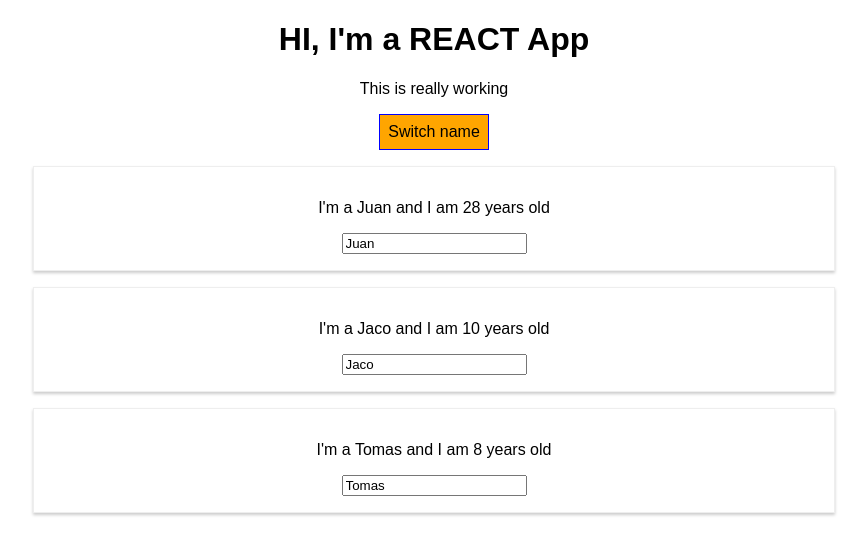
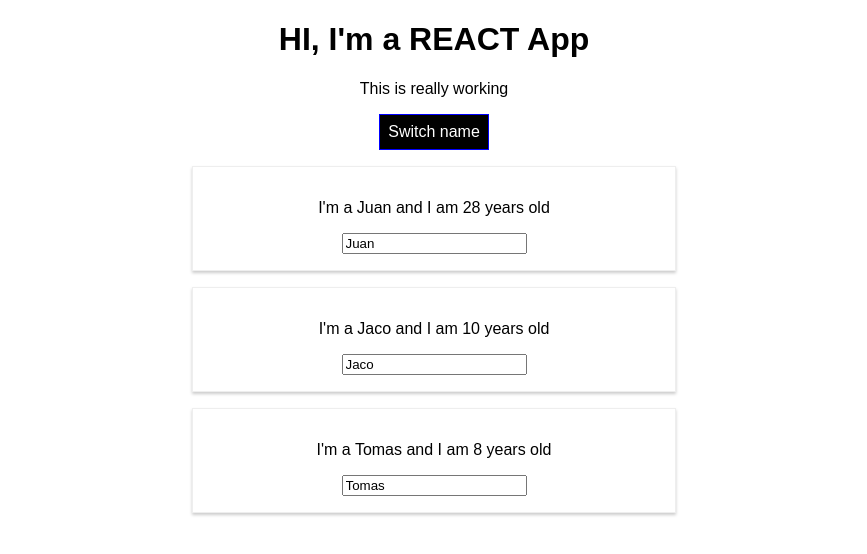
Before and after one commit to juadel/burgerbuilder-react, a React (Create React App) app: page / in a window 1280 px wide. Both pictures are taken after a click on the button "Switch name". Shown: the top 554 px of the page, without its empty margins (206-1073 px from the left). Built offline with nearby package versions, Linux system fonts and the light colour scheme.

Commit message:
Styled Components

```diff
--- a/package.json
+++ b/package.json
@@ -3,9 +3,11 @@
   "version": "0.1.0",
   "private": true,
   "dependencies": {
+    "radium": "^0.26.0",
     "react": "^16.12.0",
     "react-dom": "^16.12.0",
-    "react-scripts": "1.1.5"
+    "react-scripts": "1.1.5",
+    "styled-components": "^5.0.0"
   },
   "scripts": {
     "start": "react-scripts start",
--- a/src/App.css
+++ b/src/App.css
@@ -1,3 +1,11 @@
 .App {
   text-align: center;
 }
+
+.red {
+  color: red;
+}
+
+.bold {
+  font-weight: bold;
+}
--- a/src/App.js
+++ b/src/App.js
@@ -1,6 +1,7 @@
 import React, { Component } from 'react';
 import './App.css';
 import Person from './Person/Person';
+//import Radium, {StyleRoot} from 'radium';
 
 class App extends Component {
 
@@ -59,10 +60,15 @@
   render() {
     const style = {
       backgroundColor: 'orange',
+      color: 'white',
       font: 'inherit',
       border: '1px solid blue',
       padding: '8px',
-      cursor: 'pointer'
+      cursor: 'pointer',
+      ':hover':{
+        backgroundColor: 'lightgreen',
+        color: 'black'
+      }
     };
     let persons = null;
 
@@ -80,12 +86,26 @@
 
           </div>
       );
+      style.backgroundColor = 'black';
+      style[':hover']={
+        backgroundColor: 'red',
+        color: 'orange'
+      }
+    }
+    let classes =[];
+    if (this.state.persons.length <=2){
+      classes.push('red');
+    }
+    if (this.state.persons.length <=1){
+      classes.push('bold');
     }
 
+
     return (
+     //<StyleRoot>
       <div className="App">
         <h1>HI, I'm a REACT App</h1>
-        <p> This is really working</p>
+        <p className={classes.join(' ')}> This is really working</p>
 
         <button
           style={style}
@@ -96,9 +116,11 @@
 
 
       </div>
+      //</StyleRoot>
     );
     //return React.createElement('div',{className:"App"},React.createElement('h1',null,'Does this works now'))
   }
 }
 
+//export default Radium(App);
 export default App;
--- a/src/Person/Person.css
+++ b/src/Person/Person.css
@@ -5,6 +5,4 @@
     box-shadow: 0 2px 3px #ccc;
     padding: 16px;
     text-align: center;
-
-
 }
--- a/src/Person/Person.js
+++ b/src/Person/Person.js
@@ -1,15 +1,41 @@
 import React from 'react';
-import './Person.css';
+//import './Person.css';
+//import Radium from 'radium';
+import styled from 'styled-components';
 
+const Styled = styled.div`
+    width: 60%;
+    margin: 16px auto;
+    border: 1px solid #eee;
+    box-shadow: 0 2px 3px #ccc;
+    padding: 16px;
+    text-align: center;
+
+    @media (min-width: 500px) {
+        width:450px
+    }`;
 
 const person = (props) => {
+    const style ={
+        '@media (min-width: 500px)':{
+            width:'450px'
+        }
+
+    }
+
     return (
-    <div className="Person">
+    //<div className="Person" style={style}>
+    <Styled>
     <p onClick={props.click}>I'm a {props.name} and I am {props.age} years old</p>
     <p>{props.children}</p>
     <input type="text" onChange={props.changed} value={props.name}></input>
-    </div>
+    </Styled>
+    //</div>
+
+
+
     )
 };
 
+//export default Radium(person);
 export default person;
```
Also changed, not shown: 1 other file (tests, documents, lock files or other folders).
